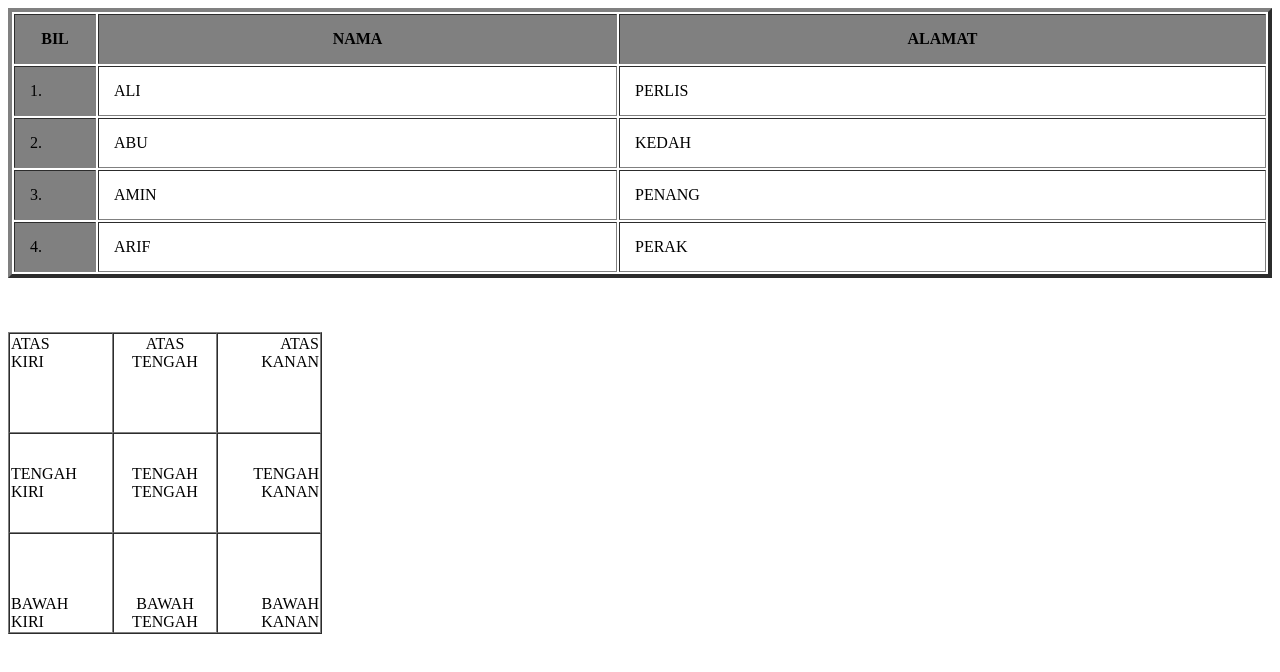
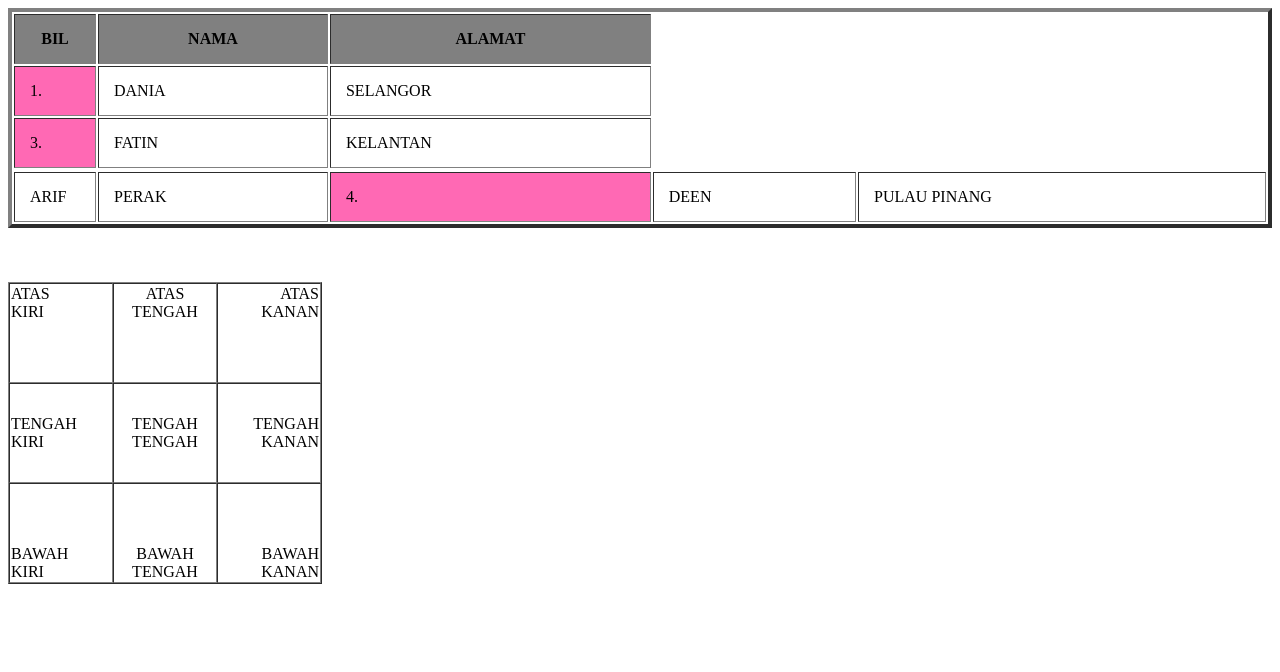
Before and after one commit to dniaa/DFT40043_latihan_04, a plain HTML site: page index.html in a window 1280 px wide. Drawn offline with Linux system fonts and the light colour scheme.

Commit message:
Update index.html

```diff
--- a/index.html
+++ b/index.html
@@ -16,29 +16,27 @@
         </tr>
 
         <tr>
-            <td bgcolor="gray">1.</td>
-            <td>ALI</td>
-            <td>PERLIS</td>
+            <td bgcolor="hotpink">1.</td>
+            <td>DANIA</td>
+            <td>SELANGOR</td>
         </tr>
 
         <tr>
-            <td bgcolor="gray">2.</td>
-            <td>ABU</td>
-            <td>KEDAH</td>
+            <td bgcolor="hotpink">3.</td>
+            <td>FATIN</td>
+            <td>KELANTAN</td>
         </tr>
 
         <tr>
-            <td bgcolor="gray">3.</td>
-            <td>AMIN</td>
-            <td>PENANG</td>
-        </tr>
-
         <tr>
-            <td bgcolor="gray">4.</td>
             <td>ARIF</td>
             <td>PERAK</td>
+            <td bgcolor="hotpink">4.</td>
+            <td>DEEN</td>
+            <td>PULAU PINANG</td>
         </tr>
     </table>
+
 <br><br><br>
 
 <table border="1" cellspacing="0">
```
